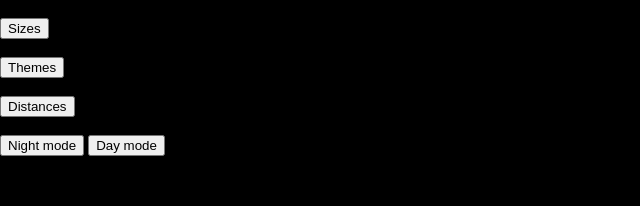
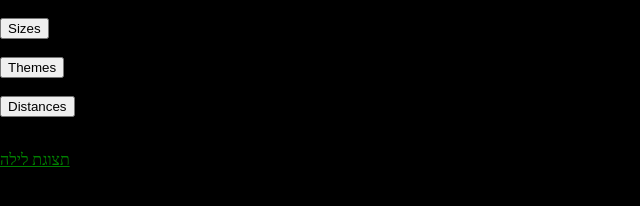
Before and after one commit to erasta/BezalelGalaxy, a plain HTML site: page index.html in a window 1280 px wide. Shown: the whole page, without its empty margins (0-640 px from the left). Drawn offline with nearby package versions, Linux system fonts and the light colour scheme.

Commit message:
night <a>

```diff
--- a/Galaxy.js
+++ b/Galaxy.js
@@ -12,12 +12,10 @@ class Galaxy {
         return this;
     }
 
-    nightMode(night) {
-        if (night) {
-            scene.background = new THREE.Color(0, 0, 0);
-        } else {
-            scene.background = new THREE.Color(1, 1, 1);
-        }
+    nightMode(mode = 'switch') {
+        this.night = ((mode === 'switch') ? (!this.night) : (!!mode));
+        scene.background = new THREE.Color(this.night ? '#000000' : '#ffffff');
+        document.body.style.background = this.night ? '#000000' : '#ffffff';
     }
     planetsByField(field, fillEmpties = false) {
         let values = this.planets.map(pl => pl[field]);
--- a/index.html
+++ b/index.html
@@ -70,8 +70,7 @@
     <label id='distances10' onmouseover="galaxy.emphasizeLayout('distances', 10)"  onmouseout="galaxy.emphasizeLayout()" hidden="true">10</label>
     <br />
     <br />
-    <button id="night-mode" onclick="galaxy.nightMode(true); document.body.style.background = 'black'">Night mode</button>
-    <button id="day-mode" onclick="galaxy.nightMode(false); document.body.style.background = 'white'">Day mode</button>
+    <p><a class="switch-night" href="#" style="color: green;" onclick="galaxy.nightMode()">תצוגת לילה</a></p>
 
     <div>
         <canvas id="three" style="width:800px; height:600px"></canvas>
```
